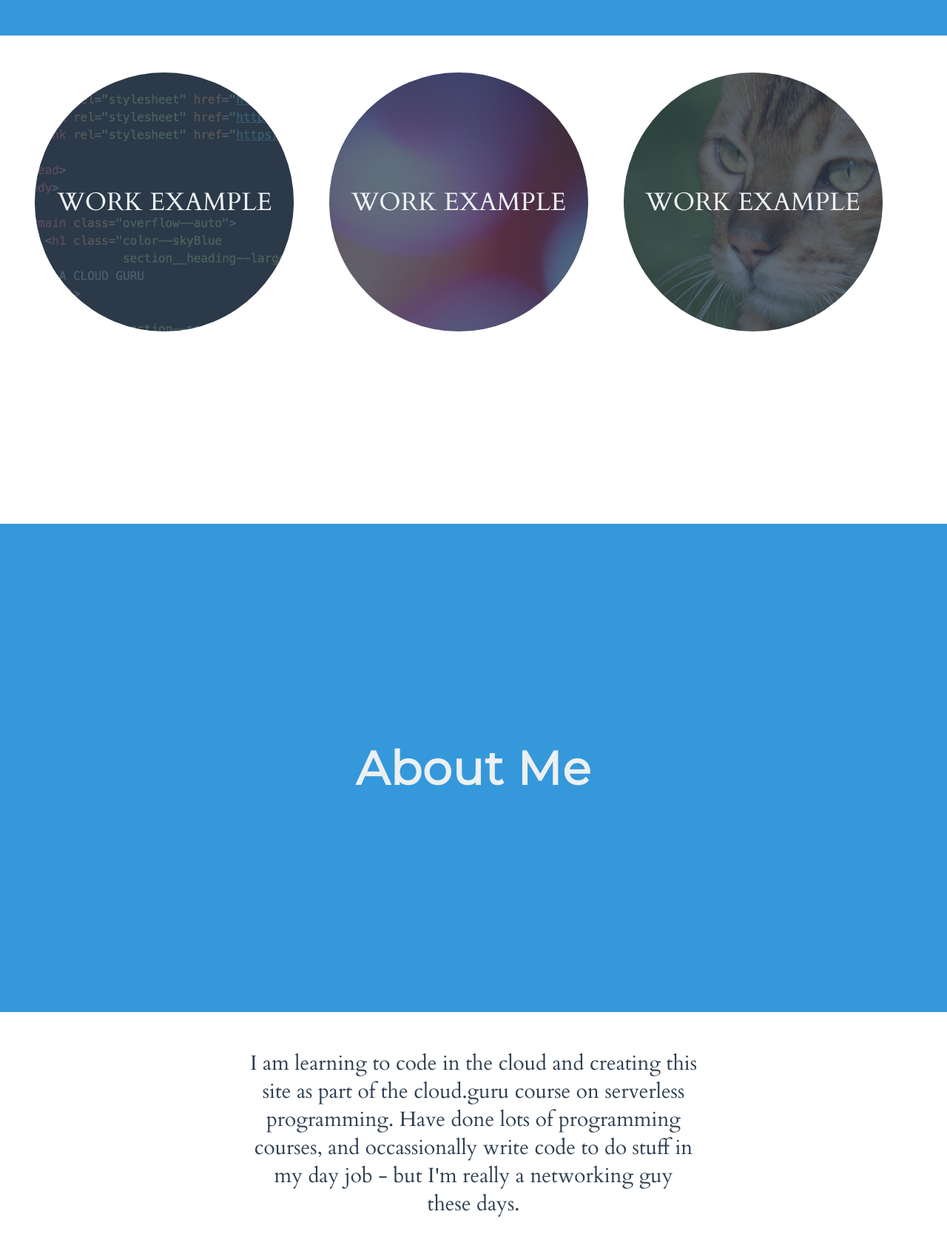
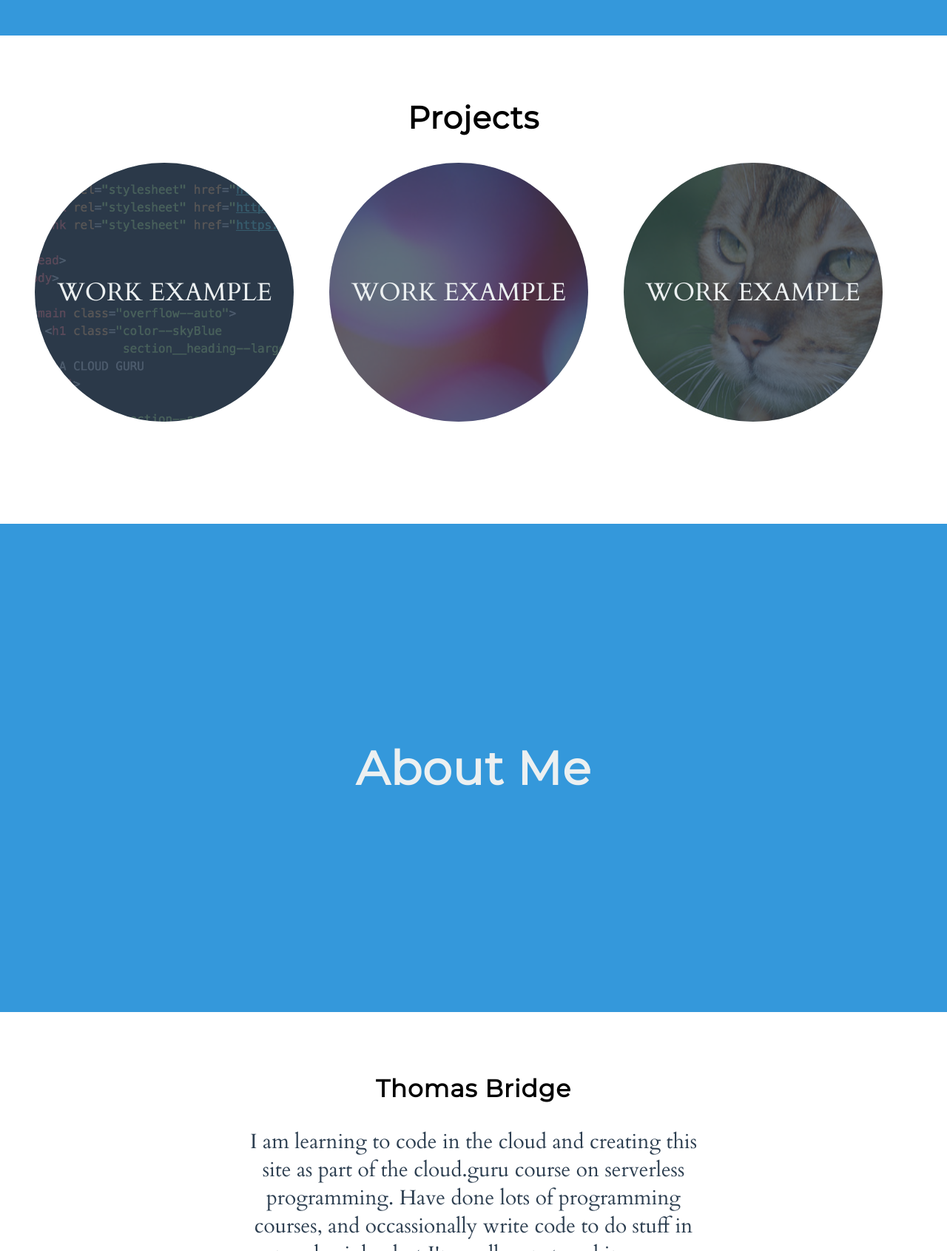
Before and after one commit to thomasbridge74/my-portfolio, a plain HTML site: page index.html in a window 1280 px wide. Shown: the part 740-2431 px from the top of the page at 74% size. Drawn offline with Linux system fonts and the light colour scheme.

Commit message:
index.html is now passing as validated by https://validator.w3.org/

```diff
--- a/index.html
+++ b/index.html
@@ -61,6 +61,7 @@
     </section>
 
     <section class="section section--alignCentered section--description">
+    	<h2>Projects</h2>
       <div class="section__exampleWrapper">
         <div class="section__example">
           <img alt="example screenshot of a project involving code"
@@ -115,6 +116,7 @@
     </section>
 
     <section class="section section--alignCentered section--description">
+    	<h3>Thomas Bridge</h3>
       <p class="color--darkgrey section__description">
         I am learning to code in the cloud and creating this site as part of the cloud.guru course on
         serverless programming.
@@ -122,6 +124,7 @@
         Have done lots of programming courses, and occassionally write code to do stuff in my day job - but
         I'm really a networking guy these days.
       </p>
+    </section>
 
     <div class="background--skyBlue modal--closed">
       <span class="color--cloud modal__closeButton">
```
